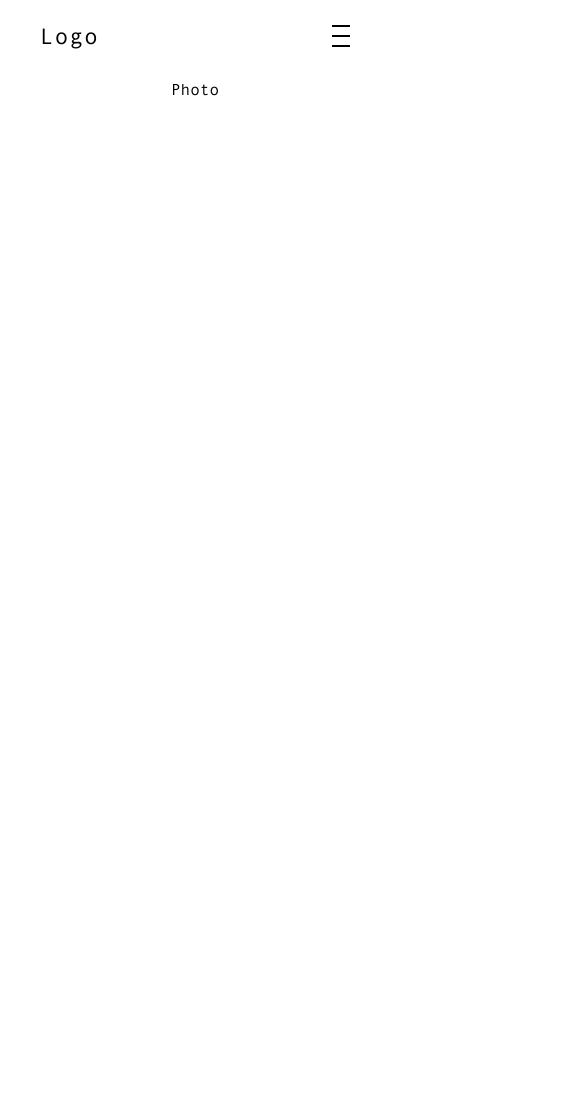
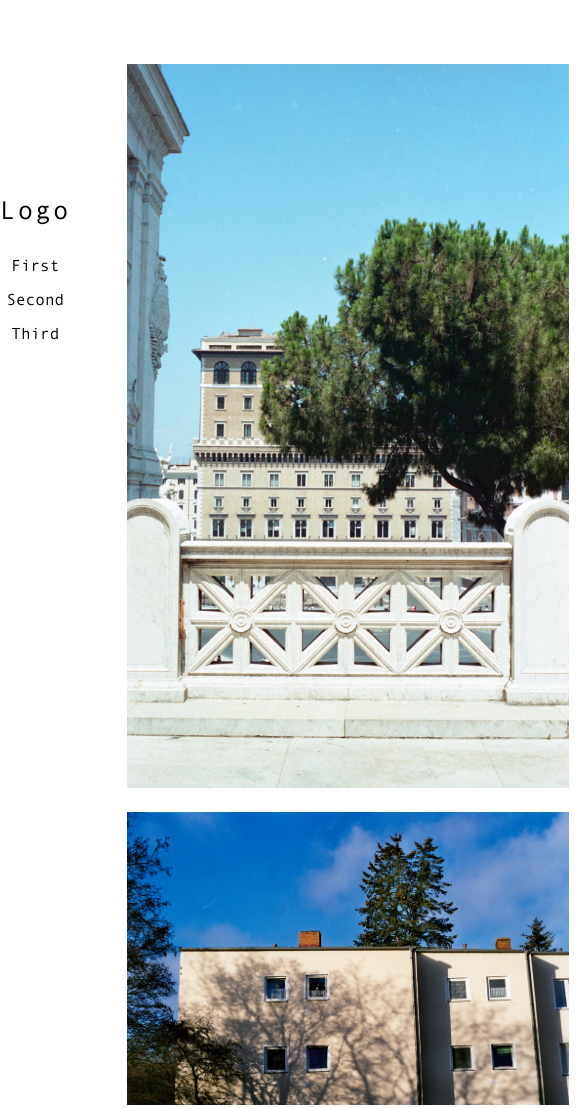
Before and after one commit to imollov/photography-portfolio, a plain HTML site: page index.html in a window 390 px wide. Shown: the top 1108 px of the page, 585 px wide, since content can reach past the window. Before the commit the page ends 844 px from the top, so only its background shows below. Drawn offline with Linux system fonts and the light colour scheme.

Commit message:
Photo gallery

```diff
--- a/index.html
+++ b/index.html
@@ -31,7 +31,26 @@
       </ul>
     </nav>
     <main class="main-content">
-      <div>Photo</div>
+      <div class="gallery">
+        <ul class="gallery__items">
+          <li class="gallery__item">
+            <img
+              src="./assets/photos/sample/rome_preview.jpg"
+              data-src="./assets/photos/sample/rome.jpg"
+              alt=""
+              class="photo photo--portrait photo--lazy"
+            />
+          </li>
+          <li class="gallery__item">
+            <img
+              src="./assets/photos/sample/berlin_preview.jpg"
+              data-src="./assets/photos/sample/berlin.jpg"
+              alt=""
+              class="photo photo--landscape photo--lazy"
+            />
+          </li>
+        </ul>
+      </div>
     </main>
     <script src="./script.js"></script>
   </body>
--- a/script.js
+++ b/script.js
@@ -1,6 +1,8 @@
+"use strict";
+
 /*
-* Toggle mobile nav
-*/
+ * Toggle mobile nav
+ */
 (function () {
   var toggleButton = document.getElementById("toggle-button");
   var mobileNav = document.querySelector(".mobile-nav");
@@ -33,3 +35,104 @@
     }, 250);
   }
 })();
+
+/*
+ * Lazy load images
+ */
+(function () {
+  var lazyImages = document.querySelectorAll(".photo--lazy");
+
+  if ("IntersectionObserver" in window) {
+    var lazyImageObserver = new IntersectionObserver(function (entries) {
+      entries.forEach(async function (entry) {
+        if (entry.isIntersecting) {
+          var lazyImage = entry.target;
+          lazyImage.src = lazyImage.dataset.src;
+          lazyImageObserver.unobserve(lazyImage);
+          lazyImage.addEventListener("load", function () {
+            lazyImage.classList.add("photo--enhanced");
+          });
+        }
+      });
+    });
+
+    lazyImages.forEach(function (lazyImage) {
+      lazyImageObserver.observe(lazyImage);
+    });
+  } else {
+    lazyImages.forEach(function (lazyImage) {
+      lazyImage.src = lazyImage.dataset.src;
+    });
+  }
+})();
+
+/*
+ * Gallery
+ */
+(function () {
+  var items = document.querySelectorAll(".gallery__item");
+  var container = document.querySelector(".gallery");
+  var isMobile = isMobileSize();
+  var current = 0;
+
+  init();
+
+  window.addEventListener("resize", function () {
+    if (isMobile !== isMobileSize()) {
+      isMobile = isMobileSize();
+      init();
+    }
+  });
+
+  function init() {
+    isMobile ? initMobile() : initDesktop();
+  }
+
+  function initMobile() {
+    items.forEach(function (_, idx) {
+      showItem(idx);
+    });
+    container.removeEventListener("click", nextItem);
+  }
+
+  function initDesktop() {
+    items.forEach(function (_, idx) {
+      hideItem(idx);
+    });
+    showItem(current);
+    container.addEventListener("click", nextItem);
+  }
+
+  function nextItem() {
+    swapCurrentItem(current < items.length - 1 ? current + 1 : 0);
+  }
+
+  function prevItem() {
+    swapCurrentItem(current > 0 ? current - 1 : items.length - 1);
+  }
+
+  function swapCurrentItem(newItem) {
+    hideItem(current);
+    showItem(newItem);
+    current = newItem;
+  }
+
+  function showItem(idx) {
+    items[idx].style.display = "block";
+  }
+
+  function hideItem(idx) {
+    items[idx].style.display = "none";
+  }
+})();
+
+/*
+ * Utils
+ */
+function isMobileSize() {
+  return window.innerWidth < convertRemToPixels(52);
+}
+
+function convertRemToPixels(rem) {
+  return rem * parseFloat(getComputedStyle(document.documentElement).fontSize);
+}
--- a/style.css
+++ b/style.css
@@ -132,7 +132,29 @@ body.nav-open {
   left: 50%;
 }
 
-@media (min-width: 40rem) {
+.gallery__items {
+  list-style: none;
+  padding: 0;
+  margin: 0 auto;
+}
+
+.gallery__item {
+  padding-bottom: 1.5rem;
+}
+
+.photo {
+  width: 100%;
+}
+
+.photo--lazy {
+  filter: blur(10px);
+  transition: filter 300ms ease-in;
+}
+
+.photo--enhanced {
+  filter: blur(0);
+}
+
   body {
     display: grid;
     grid-template-columns: 3fr 9fr;
@@ -186,4 +208,24 @@ body.nav-open {
   #toggle-button {
     display: none;
   }
+
+  .gallery__item {
+    height: calc(100vh - 6rem);
+    text-align: center;
+  }
+
+  .photo--landscape {
+    max-height: 600px;
+  }
+
+  .photo--portrait {
+    width: auto;
+    max-width: 600px;
+    max-height: 100%;
+    min-height: 600px;
+  }
+
+  .photo--portrait.photo--lazy {
+    height: 1000%;
+  }
 }
```
